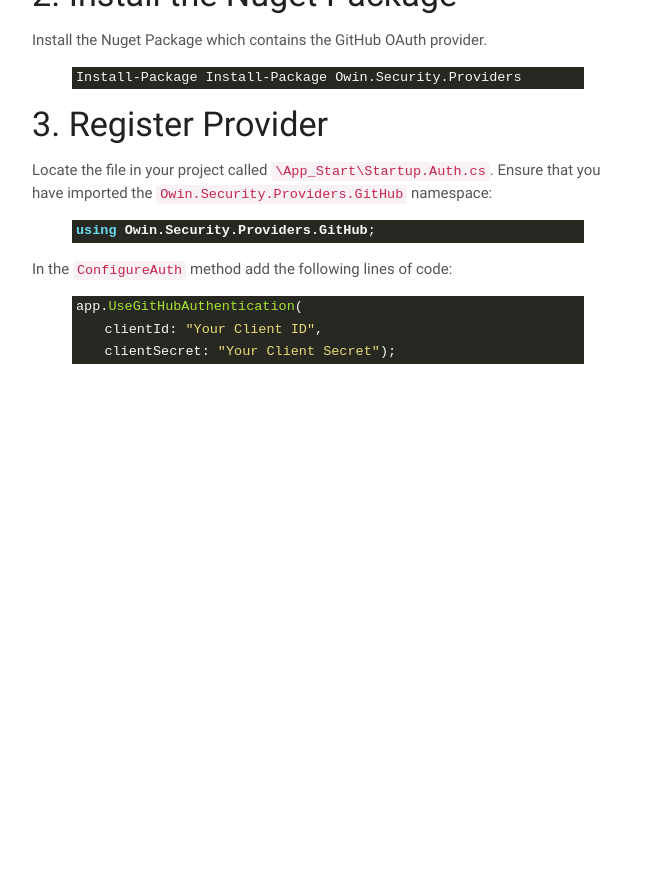
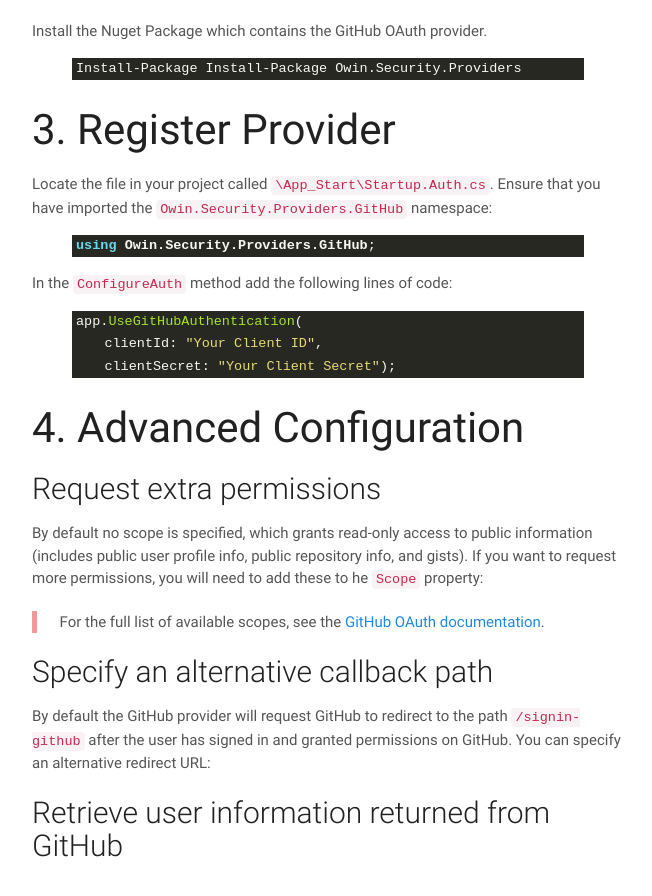
Before and after one commit to nnyegaard/oauthforaspnet, a Jekyll site: the page built from providers/_posts/2014-11-28-github.md, in a window 1280 px wide and 900 px high, scrolled down 585 px. Shown: the top 896 px of the window, without its empty margins (160-812 px from the left). Built offline with Jekyll 4.4.1, drawn with Linux system fonts in a browser that asks for light colours; before the commit the page ends 984 px from its top, so only the background shows below that.

Commit message:
Working on GitHub page

```diff
--- a/providers/_posts/2014-11-28-github.md
+++ b/providers/_posts/2014-11-28-github.md
@@ -29,7 +27,7 @@ Install the Nuget Package which contains the GitHub OAuth provider.
 Install-Package Install-Package Owin.Security.Providers
 {% endhighlight %}
 
-#### 3. Register Provider
+## 3. Register Provider
 
 Locate the file in your project called `\App_Start\Startup.Auth.cs`. Ensure that you have imported the `Owin.Security.Providers.GitHub` namespace:
 
@@ -44,3 +42,23 @@ app.UseGitHubAuthentication(
     clientId: "Your Client ID",
     clientSecret: "Your Client Secret");
 {% endhighlight %}
+
+## 4. Advanced Configuration
+
+### Request extra permissions
+
+By default no scope is specified, which grants read-only access to public information (includes public user profile info, public repository info, and gists). If you want to request more permissions, you will need to add these to he `Scope` property:
+
+{% highlight csharp %}
+{% endhighlight %}
+
+> For the full list of available scopes, see the [GitHub OAuth documentation](https://developer.github.com/v3/oauth/#scopes).
+
+### Specify an alternative callback path
+
+By default the GitHub provider will request GitHub to redirect to the path `/signin-github` after the user has signed in and granted permissions on GitHub. You can specify an alternative redirect URL:
+
+{% highlight csharp %}
+{% endhighlight %}
+
+### Retrieve user information returned from GitHub
```
Also changed, not shown: other parts of providers/_posts/2014-11-28-github.md (+2 -4 lines).
